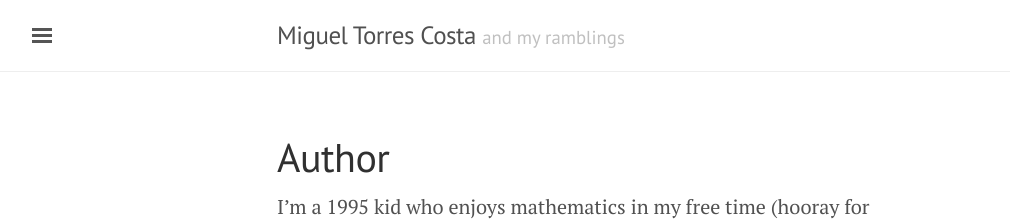
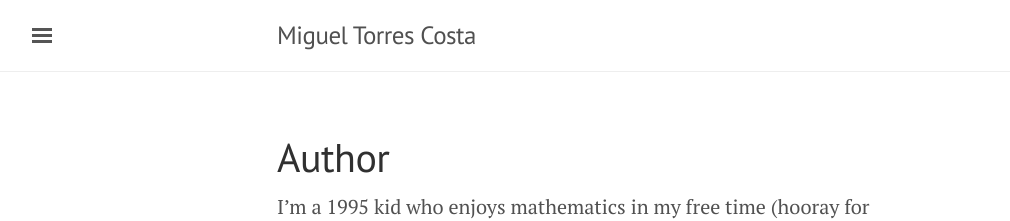
Before and after one commit to migueltorrescosta/migueltorrescosta.github.io, a Jekyll site: the page built from page_Author.md, in a window 1280 px wide. Shown: the top 221 px of the page, without its empty margins (3-1013 px from the left). Built offline with Jekyll 4.4.1, drawn with Linux system fonts in a browser that asks for light colours; nearby versions of some CDN libraries.

Commit message:
Removed the blog's subtitle

```diff
--- a/_config.yml
+++ b/_config.yml
@@ -7,7 +7,7 @@ permalink:           /:year/:month/:title.html
 
 # Setup
 title:               Miguel Torres Costa
-tagline:             'and my ramblings'
+tagline:             ''
 description:         'A mathematician of many hobbies'
 url:                 http://lanyon.getpoole.com
 baseurl:             ''
```
